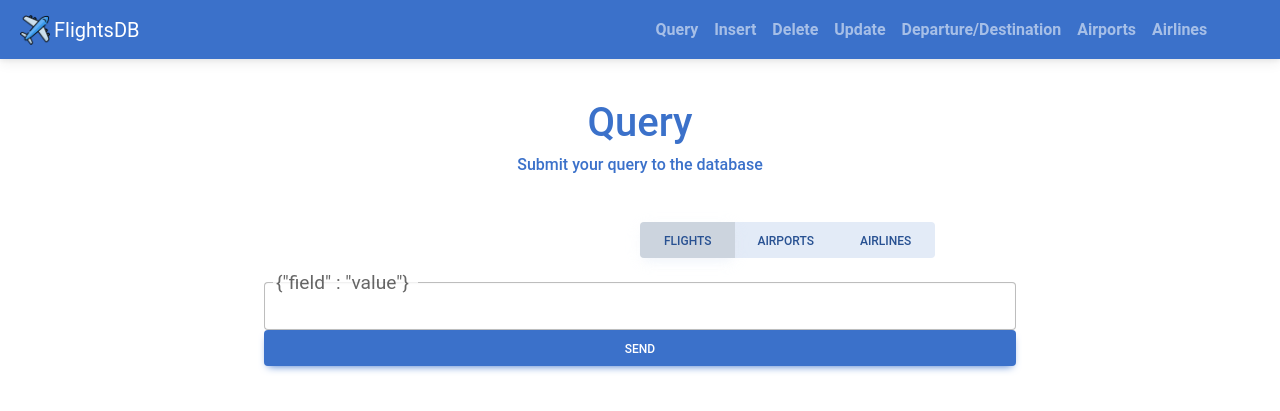
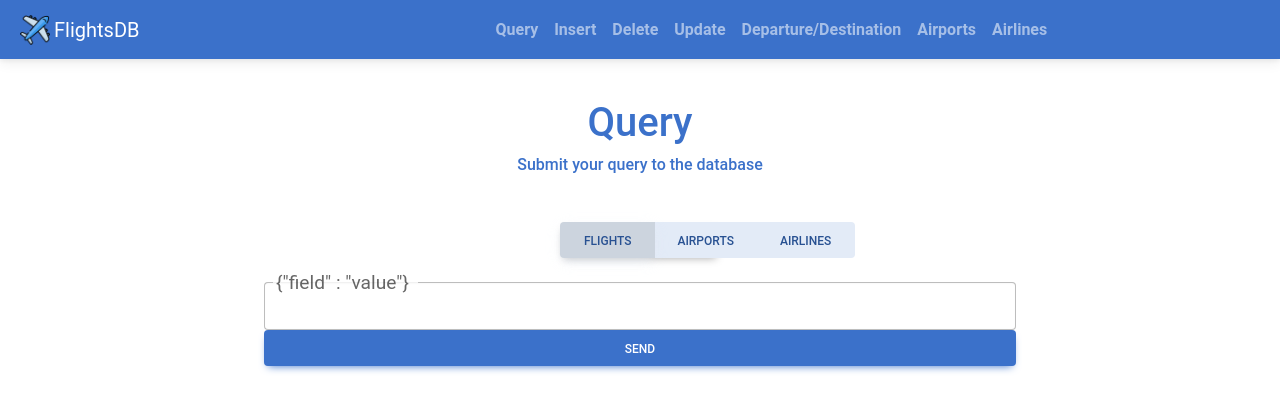
Before and after one commit to Lucacontr/MongoFlights, a Flask app: page /query in a window 1280 px wide. Shown: the top 411 px of the page. Run offline with Flask 3, Linux system fonts and the light colour scheme; some libraries are stand-ins or nearby versions.

Commit message:
final fix to project front end

```diff
--- a/app.py
+++ b/app.py
@@ -7,7 +7,7 @@ import pymongo
 app = Flask(__name__)
 try:
     client = pymongo.MongoClient("localhost:27017")
-    db = client["FlightsDB"]
+    db = client["Flights"]
     flights_collection = db.get_collection("Flights")
     airports_collection = db.get_collection("Airports")
     airlines_collection = db.get_collection("Airlines")
--- a/templates/airlines.html
+++ b/templates/airlines.html
@@ -87,7 +87,7 @@
             <img src="static/plane.png" width="30" height="30" class="d-inline-block align-top" alt="">
             FlightsDB
         </a>
-        <div class="container-fluid" id="navbarNavAltMarkup" style="margin-left: 30em;">
+        <div class="container-fluid" id="navbarNavAltMarkup" style="margin-left: 20em;">
             <div class="navbar-nav">
               <strong><a class="nav-item nav-link" href={{url_for("query")}}>Query</a></strong>
               <strong><a class="nav-item nav-link" href={{url_for("insert")}}>Insert</a></strong>
--- a/templates/airports.html
+++ b/templates/airports.html
@@ -87,7 +87,7 @@
             <img src="static/plane.png" width="30" height="30" class="d-inline-block align-top" alt="">
             FlightsDB
         </a>
-        <div class="container-fluid" id="navbarNavAltMarkup" style="margin-left: 30em;">
+        <div class="container-fluid" id="navbarNavAltMarkup" style="margin-left: 20em;">
             <div class="navbar-nav">
               <strong><a class="nav-item nav-link" href={{url_for("query")}}>Query</a></strong>
               <strong><a class="nav-item nav-link" href={{url_for("insert")}}>Insert</a></strong>
--- a/templates/delete.html
+++ b/templates/delete.html
@@ -40,7 +40,7 @@
             <img src="static/plane.png" width="30" height="30" class="d-inline-block align-top" alt="">
             FlightsDB
         </a>
-        <div class="container-fluid" id="navbarNavAltMarkup" style="margin-left: 30em;">
+        <div class="container-fluid" id="navbarNavAltMarkup" style="margin-left: 20em;">
             <div class="navbar-nav">
               <strong><a class="nav-item nav-link" href={{url_for("query")}}>Query</a></strong>
               <strong><a class="nav-item nav-link" href={{url_for("insert")}}>Insert</a></strong>
@@ -59,7 +59,7 @@
         </div>
 
           <div class="bg-white" style="margin-top: 3em">
-        <div class="btn-group d-flex align-self-center" style="margin-inline: 40em">
+        <div class="btn-group d-flex align-self-center" style="margin-inline: 35em">
             <input type="radio" class="btn-check" name="options" id="1" value="1" autocomplete="off" {% if radio == 1 or radio is undefined%} checked {% endif %} />
             <label class="btn btn-secondary" for="1">Flights</label>
 
--- a/templates/departure.html
+++ b/templates/departure.html
@@ -94,7 +94,7 @@
             <img src="static/plane.png" width="30" height="30" class="d-inline-block align-top" alt="">
             FlightsDB
         </a>
-        <div class="container-fluid" id="navbarNavAltMarkup" style="margin-left: 30em;">
+        <div class="container-fluid" id="navbarNavAltMarkup" style="margin-left: 20em;">
             <div class="navbar-nav">
               <strong><a class="nav-item nav-link" href={{url_for("query")}}>Query</a></strong>
               <strong><a class="nav-item nav-link" href={{url_for("insert")}}>Insert</a></strong>
--- a/templates/homepage.html
+++ b/templates/homepage.html
@@ -12,7 +12,7 @@
             <img src="static/plane.png" width="30" height="30" class="d-inline-block align-top" alt="">
             FlightsDB
         </a>
-        <div class="container-fluid" id="navbarNavAltMarkup" style="margin-left: 30em;">
+        <div class="container-fluid" id="navbarNavAltMarkup" style="margin-left: 20em;">
             <div class="navbar-nav">
               <strong><a class="nav-item nav-link" href={{url_for("query")}}>Query</a></strong>
               <strong><a class="nav-item nav-link" href={{url_for("insert")}}>Insert</a></strong>
--- a/templates/insert.html
+++ b/templates/insert.html
@@ -37,7 +37,7 @@
             <img src="static/plane.png" width="30" height="30" class="d-inline-block align-top" alt="">
             FlightsDB
         </a>
-        <div class="container-fluid" id="navbarNavAltMarkup" style="margin-left: 30em;">
+        <div class="container-fluid" id="navbarNavAltMarkup" style="margin-left: 20em;">
             <div class="navbar-nav">
               <strong><a class="nav-item nav-link" href={{url_for("query")}}>Query</a></strong>
               <strong><a class="nav-item nav-link" href={{url_for("insert")}}>Insert</a></strong>
@@ -57,7 +57,7 @@
         </div>
 
           <div class="bg-white" style="margin-top: 3em">
-            <div class="btn-group d-flex align-self-center" style="margin-inline: 40em">
+            <div class="btn-group d-flex align-self-center" style="margin-inline: 35em">
                 <input type="radio" class="btn-check" name="options" id="1" value="1" autocomplete="off" {% if radio == 1 or radio is undefined%} checked {% endif %} />
                 <label class="btn btn-secondary" for="1">Flights</label>
 
--- a/templates/query.html
+++ b/templates/query.html
@@ -187,7 +187,7 @@
             <img src="static/plane.png" width="30" height="30" class="d-inline-block align-top" alt="">
             FlightsDB
         </a>
-        <div class="container-fluid" id="navbarNavAltMarkup" style="margin-left: 30em;">
+        <div class="container-fluid" id="navbarNavAltMarkup" style="margin-left: 20em;">
             <div class="navbar-nav">
               <strong><a class="nav-item nav-link" href={{url_for("query")}}>Query</a></strong>
               <strong><a class="nav-item nav-link" href={{url_for("insert")}}>Insert</a></strong>
@@ -209,7 +209,7 @@
     </div>
 
     <div class="bg-white" style="margin-top: 3em">
-        <div class="btn-group d-flex align-self-center" style="margin-inline: 40em">
+        <div class="btn-group d-flex align-self-center" style="margin-inline: 35em">
             <input type="radio" class="btn-check" name="options" id="1" value="1" autocomplete="off" {% if radio == 1 or radio is undefined%} checked {% endif %}/>
             <label class="btn btn-secondary" for="1">Flights</label>
 
--- a/templates/update.html
+++ b/templates/update.html
@@ -58,7 +58,7 @@
             <img src="static/plane.png" width="30" height="30" class="d-inline-block align-top" alt="">
             FlightsDB
         </a>
-        <div class="container-fluid" id="navbarNavAltMarkup" style="margin-left: 30em;">
+        <div class="container-fluid" id="navbarNavAltMarkup" style="margin-left: 20em;">
             <div class="navbar-nav">
               <strong><a class="nav-item nav-link" href={{url_for("query")}}>Query</a></strong>
               <strong><a class="nav-item nav-link" href={{url_for("insert")}}>Insert</a></strong>
@@ -77,7 +77,7 @@
         </div>
 
     <div class="bg-white" style="margin-top: 3em">
-        <div class="btn-group d-flex align-self-center" style="margin-inline: 40em">
+        <div class="btn-group d-flex align-self-center" style="margin-inline: 35em">
             <input type="radio" class="btn-check" name="options" id="1" value="1" autocomplete="off" {% if radio == 1 or radio is undefined%} checked {% endif %} />
             <label class="btn btn-secondary" for="1">Flights</label>
 
```
